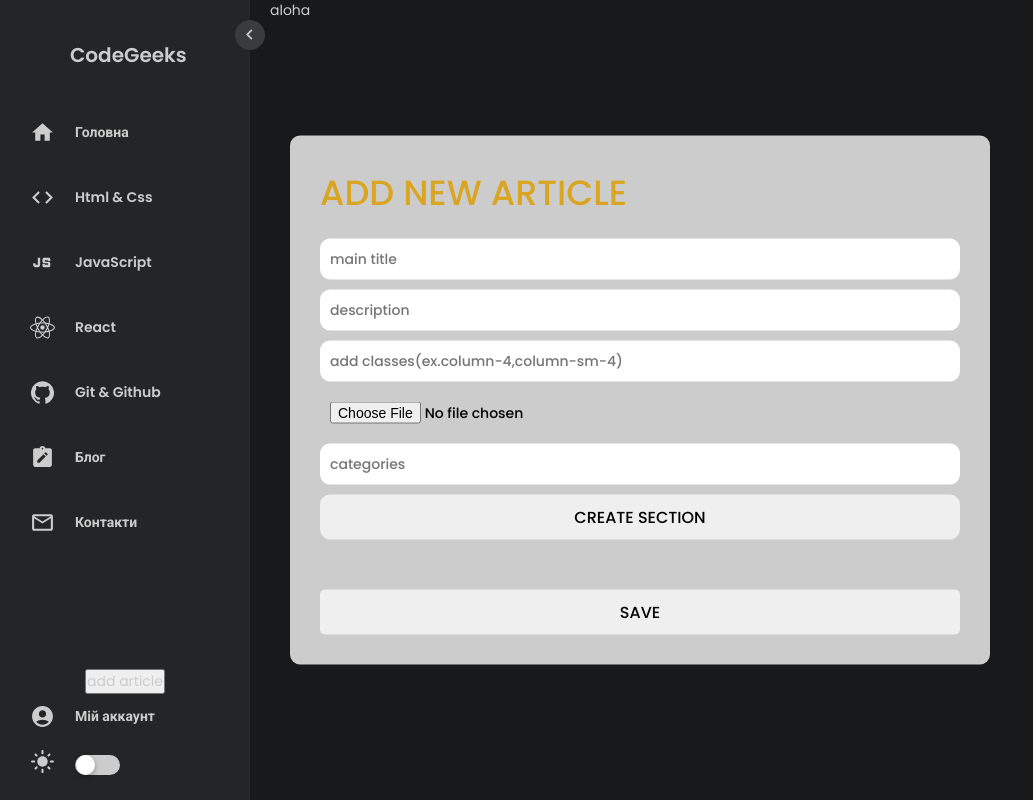
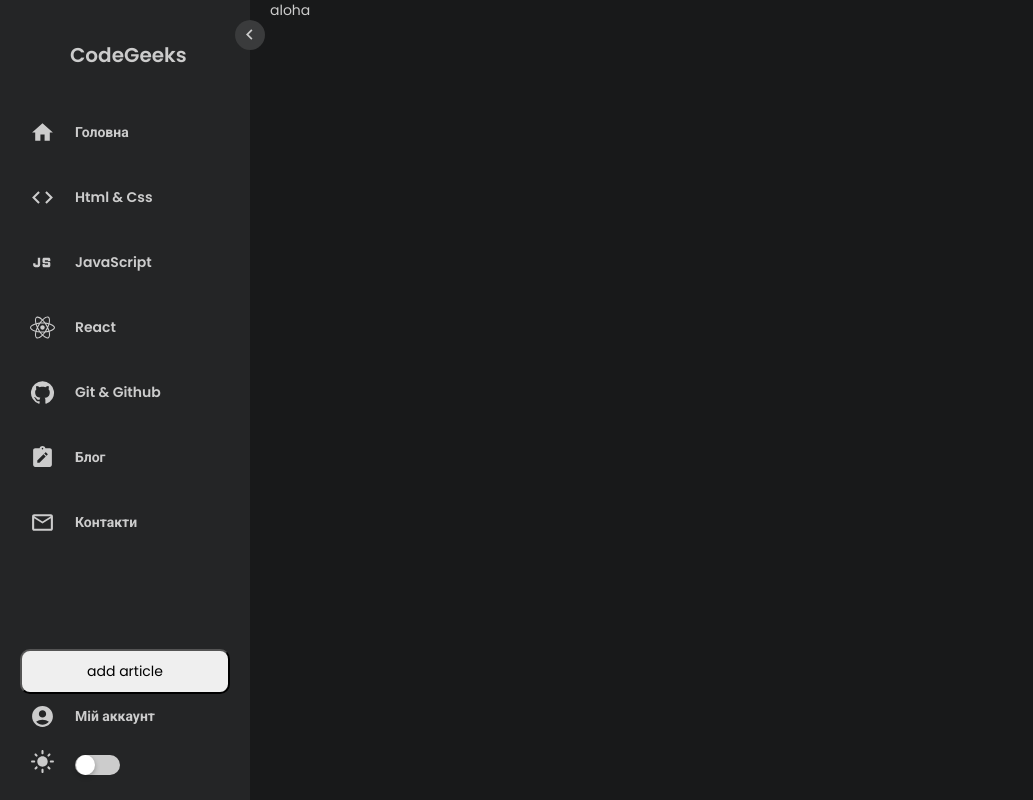
Before and after one commit to Dychkevych90/dev_portal, a React (Create React App) app: page / in a window 1280 px wide. Shown: the whole page, without its empty margins (0-1033 px from the left). Built offline with nearby package versions, Linux system fonts and the light colour scheme.

Commit message:
done article modal

```diff
--- a/src/components/app/App.js
+++ b/src/components/app/App.js
@@ -11,8 +11,6 @@ import JavaScript from '../../pages/javaScript/javaScript';
 
 import GlobalStyles from '../../mainStyles';
 import { lightTheme, darkTheme } from '../../mainStyles';
-
-import AddBlock from '../modals/createArticle/articleCreator';
 
 const App = () => {
   const [ isMenuOpen, setIsMenuOpen ] = useState( true );
@@ -39,9 +37,6 @@ const App = () => {
           {/* eslint-disable-next-line max-len */}
           <Route exact path='/article/:category/:id' element={ <SingleArticlePage isMenuOpen={ isMenuOpen }/> }/>
         </Routes>
-
-        <AddBlock />
-
         {/* TODO: 1. logo ? */}
         {/* TODO: 2. preloader */}
         {/* TODO: 4. particles ? */}
--- a/src/components/modals/createArticle/articleCreator.js
+++ b/src/components/modals/createArticle/articleCreator.js
@@ -11,7 +11,7 @@ import TextAreaComponent from './blocks/textareaBlock';
 import { ArticleWrapper } from './styled';
 
 
-const AddBlock = () => {
+const ArticleCreator = () => {
   const [ sections, setSections ] = useState( [] );
   const [ inputType, setInputType ] = useState( '' );
   const [ inputValue, setInputValue ] = useState( '' );
@@ -21,13 +21,14 @@ const AddBlock = () => {
     sortOrder: 1,
   } );
   const [ setFile ] = useState( null );
-  const [ category, setCategory ] = useState( [] );
+  const [ pills, setPills ] = useState( [] );
   const [ form, setForm ] = useState( {
     id: 1,
     desc: '',
     banner: null,
     classes: '',
-    category: [],
+    category: '',
+    pills: [],
     content: [],
   } );
 
@@ -36,7 +37,7 @@ const AddBlock = () => {
   };
 
   const changeCat = ( e ) => {
-    setCategory( e.target.value.split( ',' ) );
+    setPills( e.target.value.split( ',' ) );
   };
 
   const handleButtonClick = () => {
@@ -74,7 +75,8 @@ const AddBlock = () => {
       title: form.title,
       desc: form.desc,
       classes: form.classes,
-      categories: category,
+      category: form.category,
+      pills: pills,
       content: sections,
     };
 
@@ -225,6 +227,13 @@ const AddBlock = () => {
         />
 
         <input
+          placeholder="add one main category(ex.JS or CSS)"
+          name="category"
+          onChange={ changeHandler }
+          required
+        />
+
+        <input
           placeholder="add banner"
           type="file"
           onChange={ handleImageUpload }
@@ -320,4 +329,4 @@ const AddBlock = () => {
   );
 };
 
-export default AddBlock;
+export default ArticleCreator;
--- a/src/components/sidebar/sidebar.js
+++ b/src/components/sidebar/sidebar.js
@@ -15,9 +15,11 @@ import DarkModeIcon from '@mui/icons-material/DarkMode';
 import LightModeIcon from '@mui/icons-material/LightMode';
 
 import { SideBarWrapper } from './styled.js';
+import ArticleCreator from '../modals/createArticle/articleCreator';
 
 const Sidebar = ( { setIsMenuOpen, toggleTheme, themeMode } ) => {
   const [ openMenu, setOpenMenu ] = useState( true );
+  const [ isModalOpen, setIsModalOpen ] = useState( false );
 
   const isMenuOpen = () => {
     setIsMenuOpen( !openMenu );
@@ -25,6 +27,7 @@ const Sidebar = ( { setIsMenuOpen, toggleTheme, themeMode } ) => {
   };
 
   return (
+    <>
       <SideBarWrapper openmenu={ openMenu }>
         <div className="top">
           <a href="#" className="logo">CodeGeeks</a>
@@ -77,7 +80,12 @@ const Sidebar = ( { setIsMenuOpen, toggleTheme, themeMode } ) => {
         </div>
 
         <div className="bottom">
-        <button>add article</button>
+          <button
+            style={ { padding: '10px', width: '100%', color: '#000', borderRadius: '10px' } }
+            onClick={ () => setIsModalOpen( !isModalOpen ) }
+          >
+            add article
+          </button>
           <button className='logout_btn'>
             <AccountCircleIcon className='icon'/>
             <span className="text">Мій аккаунт</span>
@@ -106,6 +114,12 @@ const Sidebar = ( { setIsMenuOpen, toggleTheme, themeMode } ) => {
           <KeyboardArrowRightIcon/>
         </button>
       </SideBarWrapper>
+      {
+        isModalOpen && (
+          <ArticleCreator/>
+        )
+      }
+    </>
   );
 };
 
```
Lines whose indentation alone changed are shown as unchanged.
